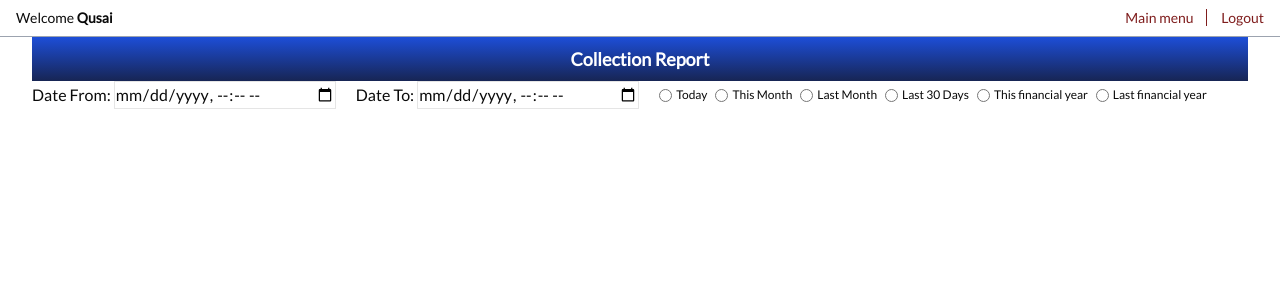
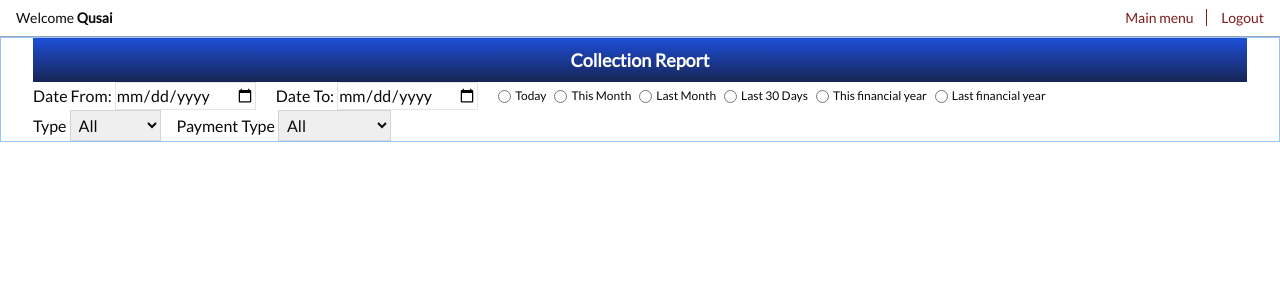
Before and after one commit to mustafa-kapadia1483/apsanatorium, a SvelteKit app: page /dashboard/reports/collection-report in a window 1280 px wide. Shown: the top 300 px of the page. Built offline with nearby package versions, Linux system fonts and the light colour scheme.

Commit message:
binded values send from server inside the page & datetime reverted to using only dates

```diff
--- a/src/lib/components/ui/date-range-selector.svelte
+++ b/src/lib/components/ui/date-range-selector.svelte
@@ -1,7 +1,10 @@
 <script>
+	import { strftime } from '$lib/utils/date-utils';
+	export let startDate;
+	export let endDate;
+
 	function getDateRange(type) {
 		const today = new Date();
-		let startDate, endDate;
 
 		switch (type) {
 			case 'today':
@@ -22,7 +25,7 @@
 				startDate = new Date(
 					today.getMonth() >= 3 ? today.getFullYear() : today.getFullYear() - 1,
 					3,
-					2
+					1
 				); // Financial year starts in April
 				endDate = today; // Until today's date
 				break;
@@ -31,12 +34,12 @@
 				startDate = new Date(
 					today.getMonth() >= 3 ? today.getFullYear() - 1 : today.getFullYear() - 2,
 					3,
-					2
+					1
 				);
 				endDate = new Date(
 					today.getMonth() >= 3 ? today.getFullYear() : today.getFullYear() - 1,
 					2,
-					32
+					31
 				); // End of March for the last financial year
 				break;
 			case 'last-30-days':
@@ -49,9 +52,6 @@
 				throw new Error('Invalid type provided.');
 		}
 
-		startDate.setHours(0, 0, 0, 0);
-		endDate.setHours(23, 59, 59, 999);
-
 		return {
 			startDate,
 			endDate
@@ -61,22 +61,20 @@
 	function handleRadioChange(event) {
 		const timeframe = event.target.value;
 		const dateRange = getDateRange(timeframe);
-		console.log(timeframe, dateRange);
-		document.getElementById('startDate').value =
-			`${dateRange.startDate.getFullYear()}-${String(dateRange.startDate.getMonth() + 1).padStart(2, '0')}-${String(dateRange.startDate.getDate()).padStart(2, '0')}T${String(dateRange.startDate.getHours()).padStart(2, '0')}:${String(dateRange.startDate.getMinutes()).padStart(2, '0')}`;
-		document.getElementById('endDate').value =
-			`${dateRange.endDate.getFullYear()}-${String(dateRange.endDate.getMonth() + 1).padStart(2, '0')}-${String(dateRange.endDate.getDate()).padStart(2, '0')}T${String(dateRange.endDate.getHours()).padStart(2, '0')}:${String(dateRange.endDate.getMinutes()).padStart(2, '0')}`;
+
+		startDate = strftime('%F', dateRange.startDate);
+		endDate = strftime('%F', dateRange.endDate);
 	}
 </script>
 
 <div class="flex gap-5">
 	<div>
 		<label for="startDate">Date From:</label>
-		<input class="border" type="datetime-local" name="startDate" id="startDate" />
+		<input class="border" type="date" name="startDate" id="startDate" bind:value={startDate} />
 	</div>
 	<div>
 		<label for="endDate">Date To:</label>
-		<input class="border" type="datetime-local" name="endDate" id="endDate" />
+		<input class="border" type="date" name="endDate" id="endDate" bind:value={endDate} />
 	</div>
 	<div class="flex gap-2 text-xs">
 		<div class="flex items-center gap-1">
--- a/src/routes/(dashboard)/dashboard/log-reports/+page.server.js
+++ b/src/routes/(dashboard)/dashboard/log-reports/+page.server.js
@@ -37,8 +37,8 @@ async function getLogReport(startDate, endDate, bookingId, keyword, user, origin
 
 /** @type {import('./$types').PageServerLoad} */
 export async function load({ url, actionData }) {
-	let startDate = url.searchParams.get('startDate') ?? new Date();
-	let endDate = url.searchParams.get('endDate') ?? new Date();
+	let startDate = url.searchParams.get('startDate') ?? strftime('%F');
+	let endDate = url.searchParams.get('endDate') ?? strftime('%F');
 	const bookingId = url.searchParams.get('bookingId');
 	const keyword = url.searchParams.get('keyword');
 	const user = url.searchParams.get('user');
--- a/src/routes/(dashboard)/dashboard/log-reports/+page.svelte
+++ b/src/routes/(dashboard)/dashboard/log-reports/+page.svelte
@@ -7,6 +7,8 @@
 
 	const logReportArray = data.logReport || [];
 	const users = data.users || [];
+
+	let { startDate, endDate, selectedUser, bookingId, keyword } = data;
 
 	function handleBookingIdInput(event) {
 		// Only allow alphanumeric characters and hyphen
@@ -30,12 +32,13 @@
 						name="bookingId"
 						id="bookingId"
 						class="border"
+						bind:value={bookingId}
 						on:input={handleBookingIdInput}
 					/>
 				</div>
 				<div>
 					<label for="user">User:</label>
-					<select name="user" id="user" class="border">
+					<select name="user" id="user" class="border" bind:value={selectedUser}>
 						<option value="">Select User</option>
 						{#each users as { UserID, UserName }}
 							<option value={UserID}>{UserName}</option>
@@ -44,10 +47,10 @@
 				</div>
 				<div>
 					<label for="keyword">Keyword:</label>
-					<input type="text" name="keyword" id="keyword" class="border" />
+					<input type="text" name="keyword" id="keyword" class="border" bind:value={keyword} />
 				</div>
 			</div>
-			<DateRangeSelector />
+			<DateRangeSelector {startDate} {endDate} />
 			<div class="space-x-2">
 				<GradientButton type="submit">Search</GradientButton>
 				<GradientButton>Export to Excel</GradientButton>
--- a/src/routes/(dashboard)/dashboard/reports/collection-report/+page.svelte
+++ b/src/routes/(dashboard)/dashboard/reports/collection-report/+page.svelte
@@ -3,9 +3,29 @@
 	import DateRangeSelector from '$lib/components/ui/date-range-selector.svelte';
 </script>
 
-<div class="container border-r-apsanatorium_blue">
+<div class="container border border-blue-300">
 	<GradientHeader>Collection Report</GradientHeader>
 	<div>
 		<DateRangeSelector />
+		<div class="flex gap-4">
+			<div>
+				<label for="type">Type</label>
+				<select class="border border-gray-300 p-1" name="type" id="type">
+					<option value="all">All</option>
+					<option value="advance">Advance</option>
+					<option value="rent">Rent</option>
+					<option value="refund">Refund</option>
+				</select>
+			</div>
+			<div>
+				<label for="payment-type">Payment Type</label>
+				<select class="border border-gray-300 p-1" name="payment-type" id="payment-type">
+					<option value="all">All</option>
+					<option value="cash">Cash</option>
+					<option value="cheque">Cheque</option>
+					<option value="credit-card">Credit Card</option>
+				</select>
+			</div>
+		</div>
 	</div>
 </div>
--- a/src/routes/api/log-report/+server.js
+++ b/src/routes/api/log-report/+server.js
@@ -4,8 +4,8 @@ import config from '../../../../mssql.config';
 import { strftime } from '$lib/utils/date-utils';
 
 export async function GET({ url }) {
-	const startDate = url.searchParams.get('startDate') ?? new Date(strftime('%F'));
-	const endDate = url.searchParams.get('endDate') ?? new Date(strftime('%F'));
+	const startDate = url.searchParams.get('startDate') ?? strftime('%F');
+	const endDate = url.searchParams.get('endDate') ?? strftime('%F');
 	const bookingId = url.searchParams.get('bookingId');
 	const keyword = url.searchParams.get('keyword');
 	const user = url.searchParams.get('user');
@@ -35,21 +35,21 @@ export async function GET({ url }) {
 			appendCondition(
 				`CONVERT(datetime, CONVERT(varchar(10), DATEADD(day, 0, TimeStamp), 112)) BETWEEN @startDate AND @endDate`
 			);
-			request.input('startDate', sql.DateTime, new Date(startDate));
-			request.input('endDate', sql.DateTime, new Date(endDate));
+			request.input('startDate', sql.Date, startDate);
+			request.input('endDate', sql.Date, endDate);
 		} else if (!bookingId && !keyword) {
 			const pastYearDate = new Date(new Date().setFullYear(new Date().getFullYear() - 1));
 			const currentDate = new Date();
 			appendCondition(
 				`CONVERT(datetime, CONVERT(varchar(10), DATEADD(day, 0, TimeStamp), 112)) BETWEEN @pastYearDate AND @currentDate`
 			);
-			request.input('pastYearDate', sql.DateTime, pastYearDate);
-			request.input('currentDate', sql.DateTime, currentDate);
+			request.input('pastYearDate', sql.Date, pastYearDate);
+			request.input('currentDate', sql.Date, currentDate);
 		}
 
 		let query = `SELECT * FROM log ${cond} ORDER BY TimeStamp DESC, BookingID, RoomID`;
-		console.log(query);
 		let result = await request.query(query);
+
 
 		return json(result.recordset);
 	} catch (err) {
```
